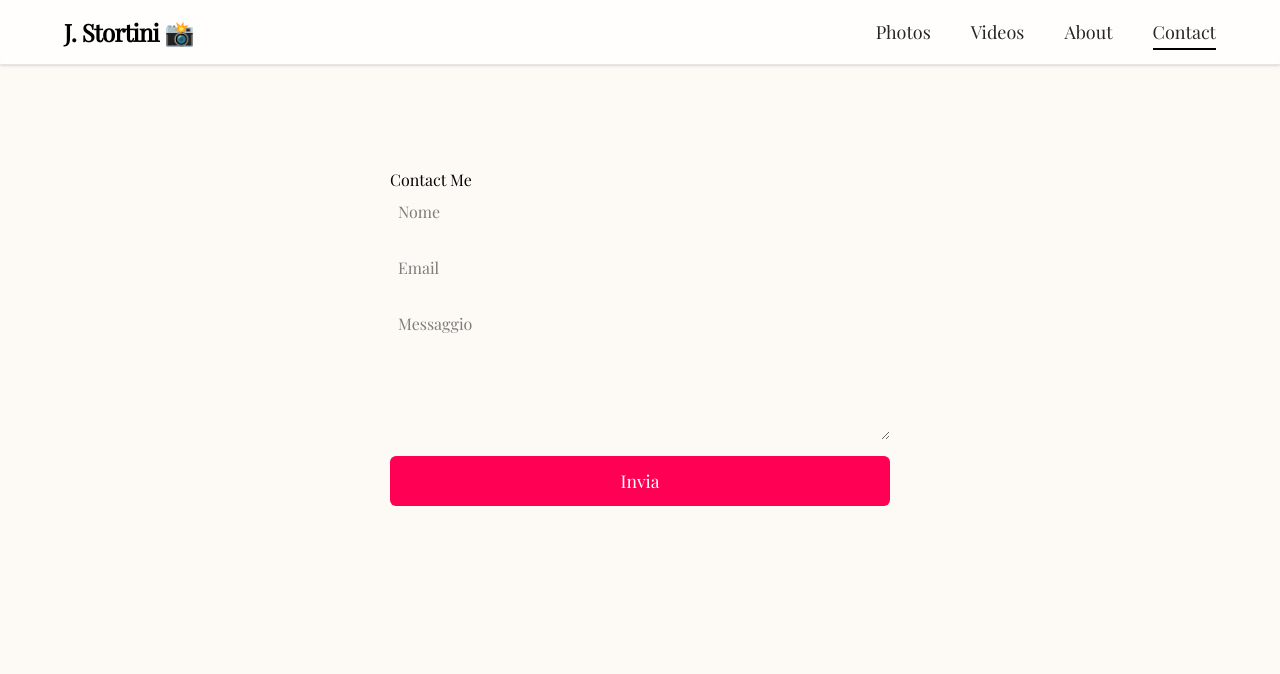
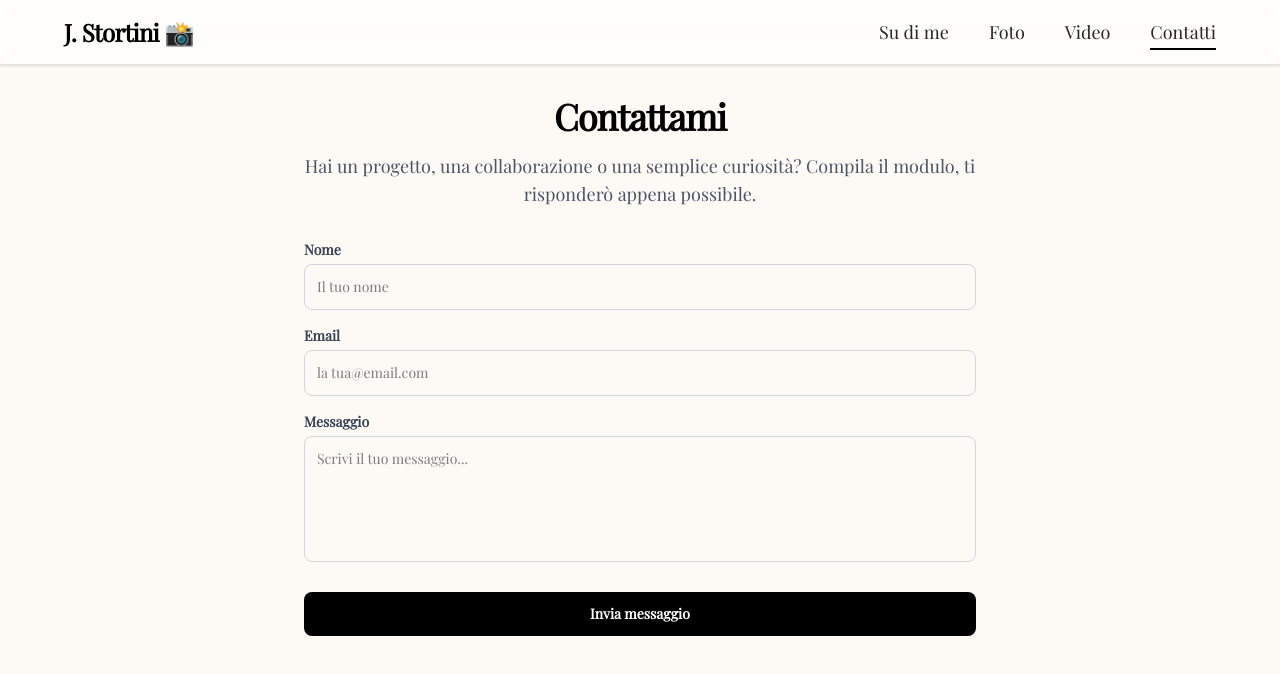
Before and after one commit to thom99/jacopo-portfolio, a Next.js app: page /contact in a window 1280 px wide. Shown: the top 674 px of the page. Built offline with nearby package versions, Linux system fonts and the light colour scheme.

Commit message:
fix styles padding of all contest pages

```diff
--- a/src/app/about/page.tsx
+++ b/src/app/about/page.tsx
@@ -4,13 +4,13 @@ export default function About() {
   return (
     <>
       {/* <Navbar /> */}
-      <main className="pt-18 max-w-4xl mx-auto p-6 text-black">
-        <h1 className="text-4xl font-bold mb-4">About Me</h1>
+      <main className="max-w-4xl mx-auto p-6 text-black">
+        <h1 className="text-4xl font-bold mb-4">Su di me</h1>
         <p className="text-lg leading-relaxed">
-          I'm Jacopo, an Italian photographer born in 1998, based in Marche,
-          Italy. I shoot to remember what would otherwise fade. I'm drawn to the
-          silence of places, the spontaneity of faces, the beauty that lives
-          between moments.
+          Sono Jacopo, un fotografo italiano nato nel 1998, con sede nelle
+          Marche, Italia. Scatto per ricordare ciò che altrimenti svanirebbe.
+          Sono attratto dal silenzio dei luoghi, dalla spontaneità dei volti,
+          dalla bellezza che vive tra i momenti.
         </p>
       </main>
     </>
--- a/src/app/components/Navbar.tsx
+++ b/src/app/components/Navbar.tsx
@@ -50,7 +50,6 @@
 //     </nav>
 //   );
 // }
-
 
 // 'use client';
 
@@ -136,22 +135,20 @@
 //   );
 // }
 
+"use client";
 
-'use client';
-
-import Link from 'next/link';
-import { usePathname } from 'next/navigation';
-import { useState } from 'react';
-import { motion, AnimatePresence } from 'framer-motion';
-import { Menu, X } from 'lucide-react';
-import { Camera } from 'lucide-react';
+import Link from "next/link";
+import { usePathname } from "next/navigation";
+import { useState } from "react";
+import { motion, AnimatePresence } from "framer-motion";
+import { Menu, X } from "lucide-react";
 
 const links = [
   // { href: '/', label: 'Home' },
-  { href: '/photos', label: 'Photos' },
-  { href: '/videos', label: 'Videos' },
-  { href: '/about', label: 'About' },
-  { href: '/contact', label: 'Contact' },
+  { href: "/about", label: "Su di me" },
+  { href: "/photos", label: "Foto" },
+  { href: "/videos", label: "Video" },
+  { href: "/contact", label: "Contatti" },
 ];
 
 export default function Navbar() {
@@ -161,7 +158,10 @@ export default function Navbar() {
   return (
     <nav className="fixed top-0 left-0 right-0 bg-white/70 backdrop-blur-xl z-50 px-6 py-4 shadow-sm border-b border-neutral-200">
       <div className="max-w-6xl mx-auto flex items-center justify-between">
-        <Link href="/" className="text-black font-extrabold text-2xl tracking-tight">
+        <Link
+          href="/"
+          className="text-black font-extrabold text-2xl tracking-tight"
+        >
           <motion.span whileHover={{ scale: 1.05 }}>J. Stortini 📸</motion.span>
         </Link>
 
@@ -174,7 +174,7 @@ export default function Navbar() {
                 <Link
                   href={href}
                   className={`text-neutral-800 text-lg font-medium hover:text-black transition ${
-                    isActive ? 'border-b-2 border-black pb-1' : ''
+                    isActive ? "border-b-2 border-black pb-1" : ""
                   }`}
                 >
                   {label}
@@ -196,7 +196,7 @@ export default function Navbar() {
           <motion.ul
             className="md:hidden flex flex-col items-center bg-white/90 backdrop-blur-xl w-full py-6 space-y-4 shadow-md border-t"
             initial={{ height: 0, opacity: 0 }}
-            animate={{ height: 'auto', opacity: 1 }}
+            animate={{ height: "auto", opacity: 1 }}
             exit={{ height: 0, opacity: 0 }}
             transition={{ duration: 0.3 }}
           >
@@ -211,7 +211,7 @@ export default function Navbar() {
                   href={href}
                   onClick={() => setOpen(false)}
                   className={`text-neutral-900 text-lg font-medium hover:text-black transition ${
-                    pathname === href ? 'border-b-2 border-black pb-1' : ''
+                    pathname === href ? "border-b-2 border-black pb-1" : ""
                   }`}
                 >
                   {label}
--- a/src/app/contact/page.tsx
+++ b/src/app/contact/page.tsx
@@ -1,23 +1,7 @@
-'use client';
+"use client";
 
-import { motion } from 'framer-motion';
-import { useState, FormEvent } from 'react';
-
-import Navbar from '../components/Navbar';
-
-// export default function Contact() {
-//   return (
-//     <>
-//       <main className="pt-20 max-w-4xl mx-auto p-6 text-white">
-//         <h1 className="text-4xl font-bold mb-4">Contact</h1>
-//         <p className="text-lg leading-relaxed">
-//           Feel free to reach out via email or social media.
-//         </p>
-//       </main>
-//     </>
-//   );
-// }
-
+import { motion } from "framer-motion";
+import { useState, FormEvent } from "react";
 
 export default function ContactPage() {
   const [submitted, setSubmitted] = useState(false);
@@ -29,57 +13,86 @@ export default function ContactPage() {
 
   return (
     <>
-      {/* <Navbar /> */}
- <main className="pt-18 max-w-4xl mx-auto p-6 text-black">
+      <main className="min-h-screen px-6 text-black ">
         <motion.section
-      initial={{ opacity: 0, y: 10 }}
+          initial={{ opacity: 0, y: 20 }}
           animate={{ opacity: 1, y: 0 }}
           transition={{ duration: 0.6 }}
-      style={{ maxWidth: 500, margin: 'auto' }}
+          className="max-w-2xl mx-auto text-center"
         >
-      <h1>Contact Me</h1>
+          <h1 className="text-4xl font-bold mb-4 tracking-tight">Contattami</h1>
+          <p className="text-gray-600 mb-8 text-lg">
+            Hai un progetto, una collaborazione o una semplice curiosità?
+            Compila il modulo, ti risponderò appena possibile.
+          </p>
+
           {submitted ? (
-        <p>Grazie per avermi contattato! Ti risponderò al più presto.</p>
+            <p className="text-green-600 text-xl font-medium">
+              Grazie per il tuo messaggio! A presto ✉️
+            </p>
           ) : (
             <form
               onSubmit={handleSubmit}
-          style={{ display: 'flex', flexDirection: 'column', gap: '1rem' }}
+              className="flex flex-col gap-4 text-left"
             >
+              <div>
+                <label
+                  htmlFor="name"
+                  className="block mb-1 text-sm font-semibold text-gray-700"
+                >
+                  Nome
+                </label>
                 <input
                   type="text"
-            placeholder="Nome"
+                  id="name"
                   required
-            style={{ padding: '0.5rem', fontSize: '1rem' }}
+                  className="w-full border border-gray-300 rounded-lg p-3 text-sm focus:outline-none focus:ring-2 focus:ring-black"
+                  placeholder="Il tuo nome"
                 />
+              </div>
+
+              <div>
+                <label
+                  htmlFor="email"
+                  className="block mb-1 text-sm font-semibold text-gray-700"
+                >
+                  Email
+                </label>
                 <input
                   type="email"
-            placeholder="Email"
+                  id="email"
                   required
-            style={{ padding: '0.5rem', fontSize: '1rem' }}
+                  className="w-full border border-gray-300 rounded-lg p-3 text-sm focus:outline-none focus:ring-2 focus:ring-black"
+                  placeholder="la tua@email.com"
                 />
+              </div>
+
+              <div>
+                <label
+                  htmlFor="message"
+                  className="block mb-1 text-sm font-semibold text-gray-700"
+                >
+                  Messaggio
+                </label>
                 <textarea
-            placeholder="Messaggio"
+                  id="message"
                   required
                   rows={5}
-            style={{ padding: '0.5rem', fontSize: '1rem', resize: 'vertical' }}
+                  className="w-full border border-gray-300 rounded-lg p-3 text-sm focus:outline-none focus:ring-2 focus:ring-black resize-none"
+                  placeholder="Scrivi il tuo messaggio..."
                 />
-          <button
+              </div>
+
+              <motion.button
                 type="submit"
-            style={{
-              padding: '0.75rem',
-              fontSize: '1.1rem',
-              backgroundColor: '#ff0055',
-              color: 'white',
-              border: 'none',
-              cursor: 'pointer',
-              borderRadius: '6px',
-            }}
+                whileHover={{ scale: 1.03 }}
+                whileTap={{ scale: 0.97 }}
+                className="mt-2 bg-black text-white py-3 rounded-lg text-sm font-semibold transition-colors hover:bg-gray-800"
               >
-            Invia
-          </button>
+                Invia messaggio
+              </motion.button>
             </form>
           )}
-
         </motion.section>
       </main>
     </>
--- a/src/app/page.tsx
+++ b/src/app/page.tsx
@@ -1,3 +1,5 @@
+"use client";
+
 import PhotosPage from "./photos/page";
 
 export default function Home() {
@@ -9,11 +11,11 @@ export default function Home() {
         <p className="pl-4 text-lg leading-relaxed">
           This is the home page. Explore the About Me and Contact pages via the navbar.
         </p> */}
-        <h1 className="pl-4 text-4xl font-serif">
-          I capture what words can't say.
+        <h1 className="text-4xl font-serif">
+          Catturo ciò che le parole non riescono a dire.
         </h1>
-        <p className="pl-4 mt-2 text-lg text-neutral-600 max-w-xl">
-          Discover my world through portraits, places, and light.
+        <p className="mt-2 text-lg text-neutral-600 max-w-xl pb-6 ">
+          Scoprite il mio mondo attraverso ritratti, luoghi e luce.
         </p>
         <PhotosPage />
       </main>
--- a/src/app/photos/page.tsx
+++ b/src/app/photos/page.tsx
@@ -62,7 +62,7 @@ export default function PhotosPage() {
   return (
     <>
       <motion.div
-        className="p-4 grid grid-cols-1 sm:grid-cols-2 lg:grid-cols-3 gap-4"
+        className="grid grid-cols-1 sm:grid-cols-2 lg:grid-cols-3 gap-4"
         initial="hidden"
         animate="visible"
         variants={{
--- a/src/app/videos/page.tsx
+++ b/src/app/videos/page.tsx
@@ -45,9 +45,8 @@ export default function VideoGallery() {
 
   return (
     <>
-      {/* <Navbar /> */}
       <motion.div
-        className="columns-1 sm:columns-2 lg:columns-3 gap-4 p-4"
+        className="columns-1 sm:columns-2 lg:columns-3 gap-4"
         initial="hidden"
         animate="visible"
         variants={{
@@ -89,13 +88,6 @@ export default function VideoGallery() {
                 playsInline
                 loop
                 controls
-                // src={selectedVideo.secure_url}
-                // alt={selectedVideo.public_id}
-                // initial={{ scale: 0.8 }}
-                // animate={{ scale: 1 }}
-                // exit={{ scale: 0.8 }}
-                // className="max-w-full max-h-full rounded-lg shadow-lg"
-                // onClick={(e) => e.stopPropagation()}
               />
             </motion.div>
           )}
```
Lines whose indentation alone changed are shown as unchanged.
